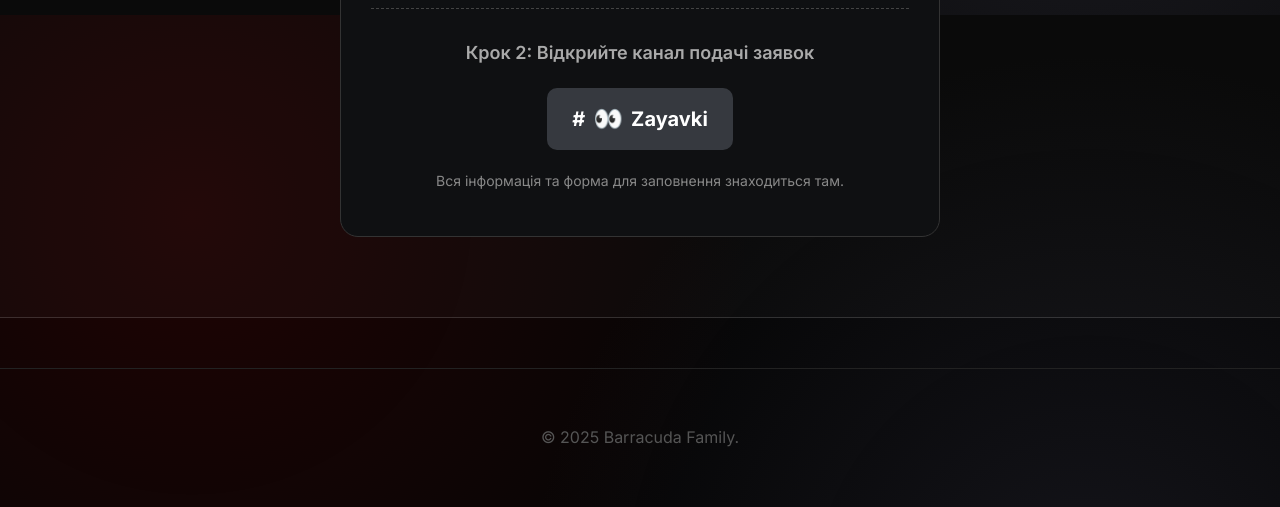
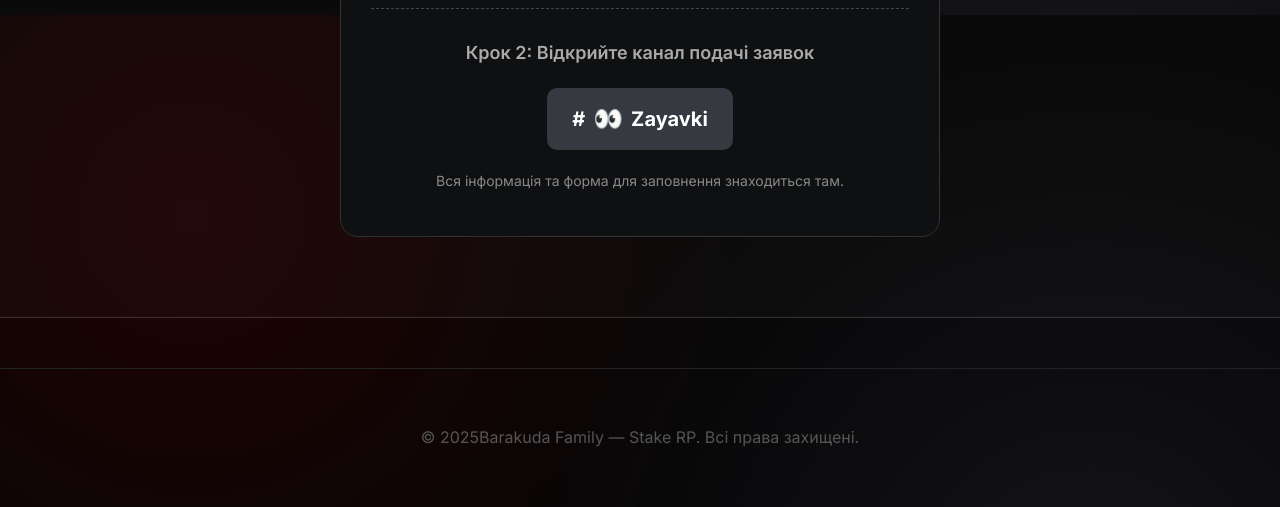
Before and after one commit to smartotak80-sys/project-management, a website: page public/index.html in a window 1280 px wide. Shown: the part 2385-2892 px from the top of the page. Drawn offline with Linux system fonts and the light colour scheme; no server answers; a web font is replaced by a local one.

Commit message:
Update index.html

```diff
--- a/public/index.html
+++ b/public/index.html
@@ -133,7 +133,7 @@
     </main>
 
     <footer style="padding:40px 0; text-align:center; border-top:1px solid #222; margin-top:50px;">
-      <div class="container"><p style="color:#555;">© <span id="year"></span> Barracuda Family.</p></div>
+      <div class="container"><p style="color:#555;">© <span id="year"></span>Barakuda Family — Stake RP. Всі права захищені.</p></div>
     </footer>
   </div>
 
```
